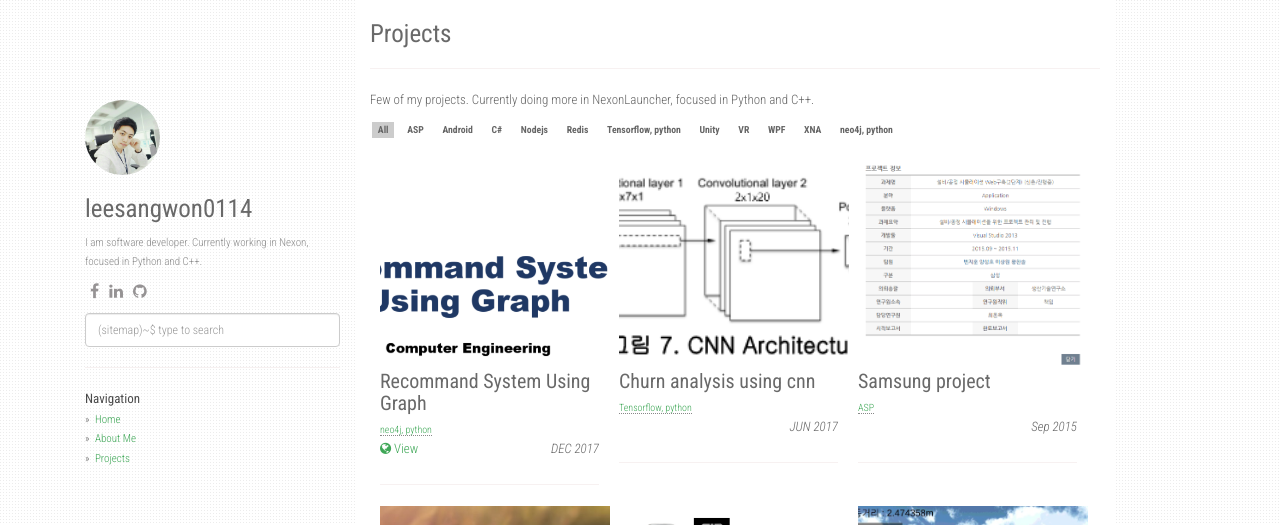
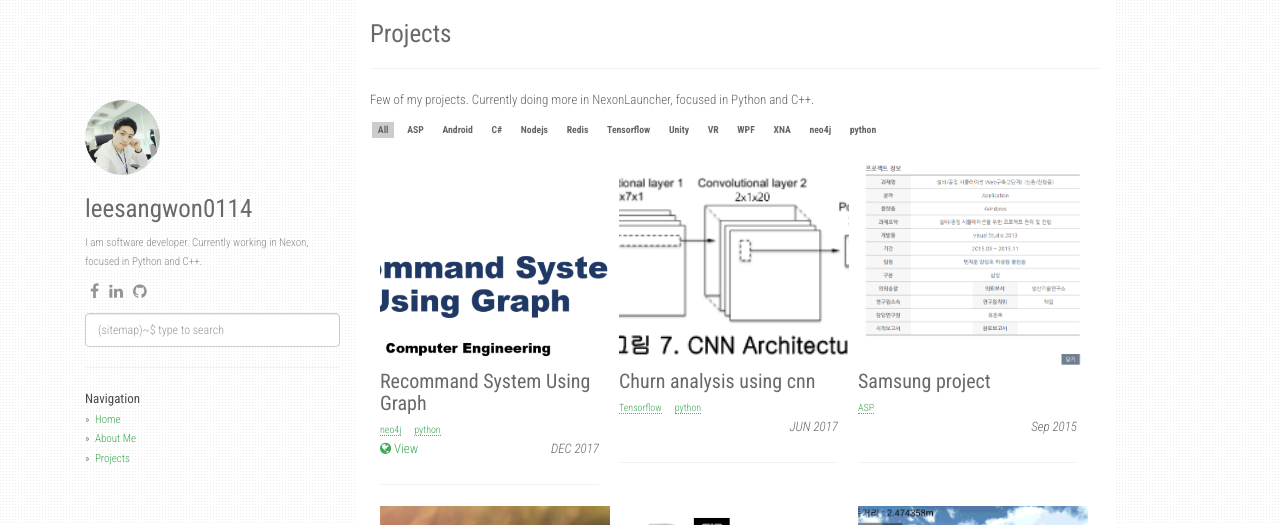
Before and after one commit to leesangwon0114/leesangwon0114.github.io, a Jekyll site: the page built from projects.md, in a window 1280 px wide and 1209 px high. Shown: the top 525 px of the window. Built offline with Jekyll 4.4.1, drawn with Linux system fonts in a browser that asks for light colours; nearby versions of some CDN libraries.

Commit message:
add project.json

```diff
--- a/_data/projects.json
+++ b/_data/projects.json
@@ -5,14 +5,14 @@
 		"image": "graph.png",
 		"url" : "https://drive.google.com/open?id=1b_PqzhNCPdxNbYYt-m64pOEXz5bCkR_A",
 		"date": "DEC 2017",
-		"tags": ["neo4j, python"]
+		"tags": ["neo4j", "python"]
 	},
 	{
 		"slug": "chun-project",
 		"name": "Churn analysis using cnn",
 		"image": "cnn.png",
 		"date": "JUN 2017",
-		"tags": ["Tensorflow, python"]
+		"tags": ["Tensorflow", "python"]
 	},
 	{
 		"slug": "samsung-project",
```
